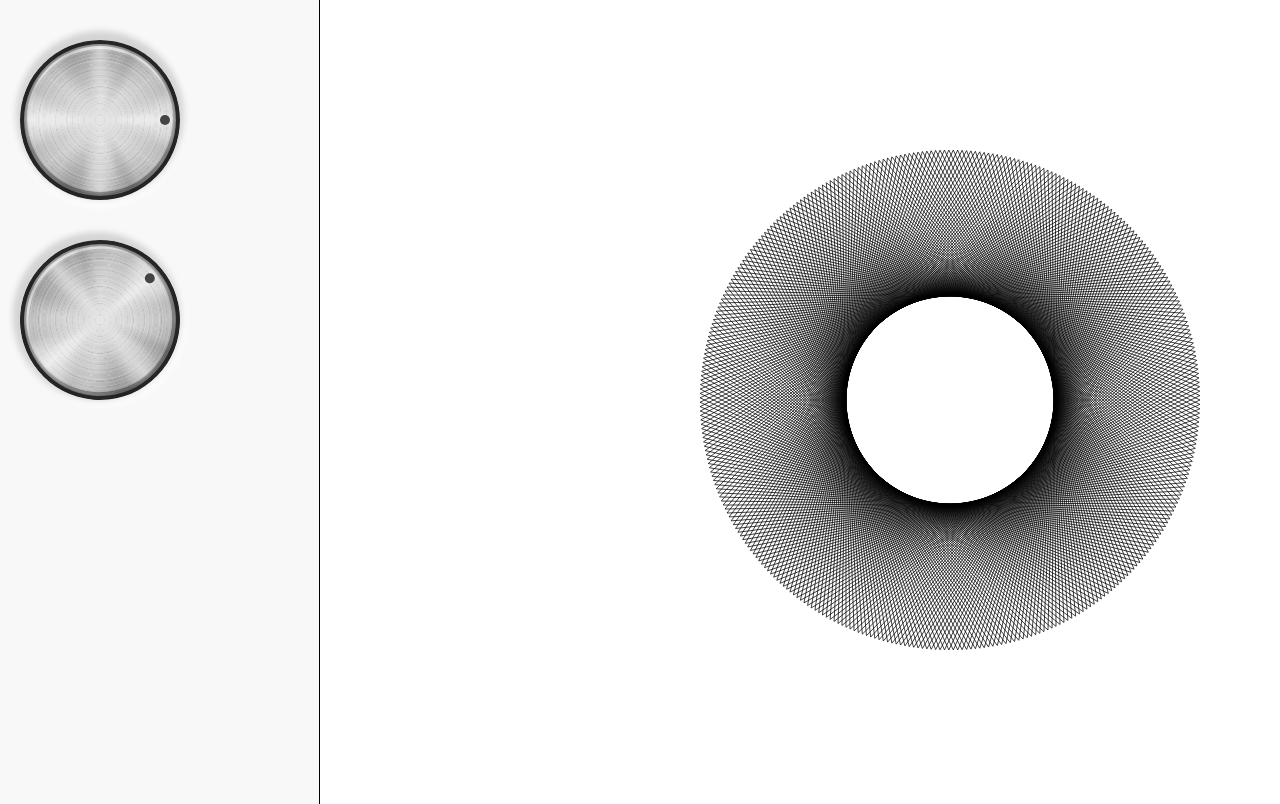
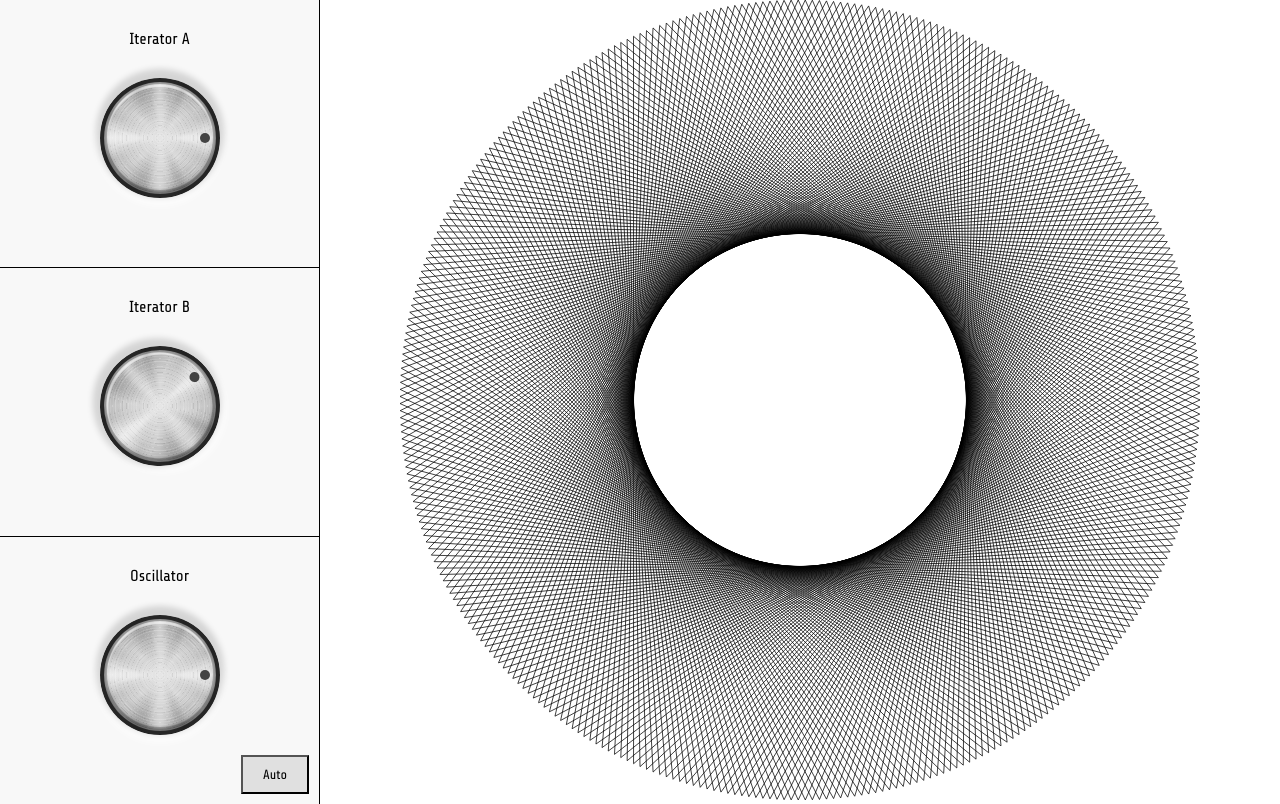
Before and after one commit to onion2k/autograph, a React (Create React App) app: page / in a window 1280 px wide. Built offline with nearby package versions, Linux system fonts and the light colour scheme.

Commit message:
Oscillator controls

```diff
--- a/src/App.css
+++ b/src/App.css
@@ -1,4 +1,7 @@
+@import url("https://fonts.googleapis.com/css?family=Share+Tech");
+
 .App {
+  font-family: "Share Tech";
   text-align: center;
   display: flex;
   flex-direction: row;
@@ -8,6 +11,33 @@
   flex: 1;
   background-color: #f8f8f8;
   border-right: 1px solid #000;
+  display: flex;
+  flex-direction: column;
+}
+
+.control {
+  position: relative;
+  flex: 1;
+  text-align: center;
+  padding: 30px;
+  border-bottom: 1px solid #000;
+}
+
+.controls > div:last-of-type {
+  border: 0;
+}
+
+button.Auto {
+  position: absolute;
+  bottom: 10px;
+  right: 10px;
+  padding: 10px 20px;
+  font-family: "Share Tech";
+  background-color: #e0e0e0;
+}
+
+button.Auto.on {
+  background-color: #a0e0a0;
 }
 
 .output {
--- a/src/App.js
+++ b/src/App.js
@@ -19,33 +19,54 @@ class App extends Component {
     }
     this.state = {
       a: a,
-      b: b
+      b: b,
+      o: 0,
+      oscillator: false
     };
     this.handleChange = this.handleChange.bind(this);
+    this.oscillator = this.oscillator.bind(this);
   }
   handleChange = e => {
-    window.location.hash = this.state.a + "," + this.state.b;
+    window.location.hash =
+      this.state.a + "," + this.state.b + "," + this.state.o;
     this.setState({ [e.target.name]: e.target.value });
   };
+  oscillator() {
+    this.setState({
+      oscillator: !this.state.oscillator
+    });
+  }
   render() {
+    let oscClasses = ["Auto"];
+    if (this.state.oscillator) {
+      oscClasses.push("on");
+    }
     return (
       <div className="App">
         <div className="controls">
-          <Cog
-            name="a"
-            value={this.state.a}
-            update={this.handleChange}
-            pos={1}
-          />
-          <Cog
-            name="b"
-            value={this.state.b}
-            update={this.handleChange}
-            pos={2}
-          />
+          <div className="control">
+            <label>Iterator A</label>
+            <Cog name="a" value={this.state.a} update={this.handleChange} />
+          </div>
+          <div className="control">
+            <label>Iterator B</label>
+            <Cog name="b" value={this.state.b} update={this.handleChange} />
+          </div>
+          <div className="control">
+            <label>Oscillator</label>
+            <Cog name="o" value={this.state.o} update={this.handleChange} />
+            <button className={oscClasses.join(" ")} onClick={this.oscillator}>
+              Auto
+            </button>
+          </div>
         </div>
         <div className="output">
-          <Autograph a={this.state.a} b={this.state.b} />
+          <Autograph
+            a={this.state.a}
+            b={this.state.b}
+            o={this.state.o}
+            auto={this.state.oscillator}
+          />
         </div>
       </div>
     );
--- a/src/Cog.css
+++ b/src/Cog.css
@@ -1,8 +1,3 @@
-.Cog {
-  display: block;
-  width: 200px;
-}
-
 .indicator {
   position: absolute;
   top: calc(50% - 5px);
@@ -13,9 +8,15 @@
   border-radius: 50%;
 }
 
+.indicator.on {
+  background-color: #8f8;
+  border: 1px solid #afa;
+  box-shadow: 0px 0px 5px rgba(0, 255, 0, 0.5);
+}
+
 .metal {
   position: relative;
-  margin: 40px auto;
+  margin: 30px auto;
   outline: none;
 
   font: bold 6em/2em "Helvetica Neue", Arial, Helvetica, Geneva, sans-serif;
@@ -36,10 +37,10 @@
 /* Radial ------------------------- */
 
 .radial.metal {
-  width: 160px;
-  height: 160px;
-  line-height: 160px;
-  border-radius: 80px;
+  width: 120px;
+  height: 120px;
+  line-height: 120px;
+  border-radius: 60px;
   background-image: -webkit-radial-gradient(
       50% 0%,
       8% 50%,
--- a/src/Cog.js
+++ b/src/Cog.js
@@ -4,45 +4,87 @@ import "./Cog.css";
 class Cog extends Component {
   constructor(props) {
     super(props);
-    this.dragging = false;
-    this.start = 0;
-    this.dist = props.value * 10;
+    // this.dragging = false;
+    // this.start = 0;
+    // this.dist = props.value * 10;
+    this.state = {
+      dist: props.value * 10,
+      start: 0,
+      dragging: false
+    };
     this.mouseDown = this.mouseDown.bind(this);
     this.mouseUp = this.mouseUp.bind(this);
     this.mouseMove = this.mouseMove.bind(this);
   }
+  componentDidMount() {
+    this.bounds = this.cog.getBoundingClientRect();
+  }
+  mouseDown(e) {
+    var x = e.clientX - this.bounds.left - this.bounds.width / 2;
+    var y = e.clientY - this.bounds.top - this.bounds.height / 2;
 
-  mouseDown(e) {
-    this.dragging = true;
-    this.start = e.clientY;
+    let a = Math.atan2(y, x);
+
+    this.setState({
+      dragging: true,
+      start: a / (Math.PI * 2) * 360
+    });
   }
   mouseUp() {
-    this.dragging = false;
+    this.setState({
+      dragging: false,
+      start: 0
+    });
   }
   mouseMove(e) {
-    if (this.dragging) {
-      this.dist = e.clientY - this.start;
-      this.props.update({
-        target: { name: this.props.name, value: Math.floor(this.dist / 10) }
-      });
+    if (this.state.dragging) {
+      var x = e.clientX - this.bounds.left - this.bounds.width / 2;
+      var y = e.clientY - this.bounds.top - this.bounds.height / 2;
+
+      let a = Math.atan2(y, x);
+
+      let dist = a / (Math.PI * 2) * 360 - this.state.start;
+      this.setState(
+        {
+          dist: dist
+        },
+        () => {
+          this.props.update({
+            target: {
+              name: this.props.name,
+              value: this.state.dist
+            }
+          });
+        }
+      );
     }
   }
 
   render() {
     let style = {
-      transform: "rotate(" + this.dist + "deg)"
+      transform: "rotate(" + this.state.dist + "deg)"
     };
+    let classes = ["indicator"];
+    if (this.state.dragging === true) {
+      classes.push("on");
+    }
     return (
-      <div className="Cog">
+      <div
+        className="Cog"
+        ref={cog => {
+          this.cog = cog;
+        }}
+      >
         <div
           className="metal radial"
           draggable="false"
           onMouseDown={this.mouseDown}
+          onMouseOut={this.mouseUp}
           onMouseUp={this.mouseUp}
           onMouseMove={this.mouseMove}
           style={style}
         >
-          <div className="indicator" />
+          <div className={classes.join(" ")} />
         </div>
       </div>
     );
--- a/src/autograph.js
+++ b/src/autograph.js
@@ -5,7 +5,9 @@ class Autograph extends Component {
     super(props);
     this.state = {
       a: props.a,
-      b: props.b
+      b: props.b,
+      o: props.o,
+      auto: props.auto
     };
     this.c = 1;
     this.d = 1;
@@ -16,8 +18,10 @@ class Autograph extends Component {
     this.draw = this.draw.bind(this);
   }
   draw() {
-    if (this.c > 300 || this.c < -300) {
-      this.d = this.d * -1;
+    if (this.state.auto) {
+      if (this.c > 300 || this.c < -300) {
+        this.d = this.d * -1;
+      }
     }
     this.ctx.clearRect(0, 0, this.width, this.height);
 
@@ -30,8 +34,13 @@ class Autograph extends Component {
 
     var cog_a = parseFloat(this.state.a) || 0;
     var cog_b = parseFloat(this.state.b) || 0;
-    this.c += this.d;
-    var i = this.c;
+    let i;
+    if (this.state.auto) {
+      this.c += this.d;
+      i = this.c;
+    } else {
+      i = this.state.o;
+    }
 
     var xoffset = this.width / 2;
     var yoffset = this.height / 2;
@@ -68,8 +77,10 @@ class Autograph extends Component {
 
   componentWillReceiveProps(nextProps) {
     this.setState({
-      a: nextProps.a,
-      b: nextProps.b
+      a: Math.floor(nextProps.a / 10),
+      b: Math.floor(nextProps.b / 10),
+      o: nextProps.o,
+      auto: nextProps.auto
     });
   }
 
```
